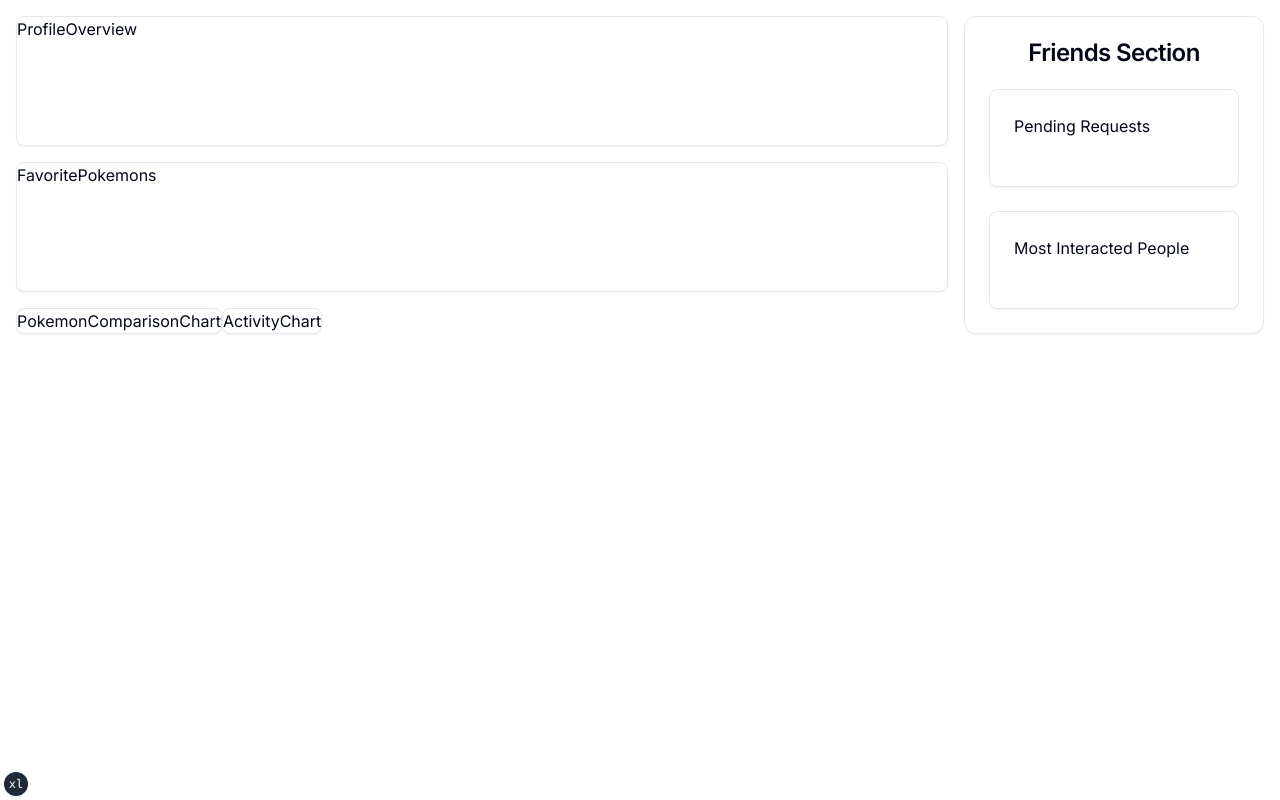
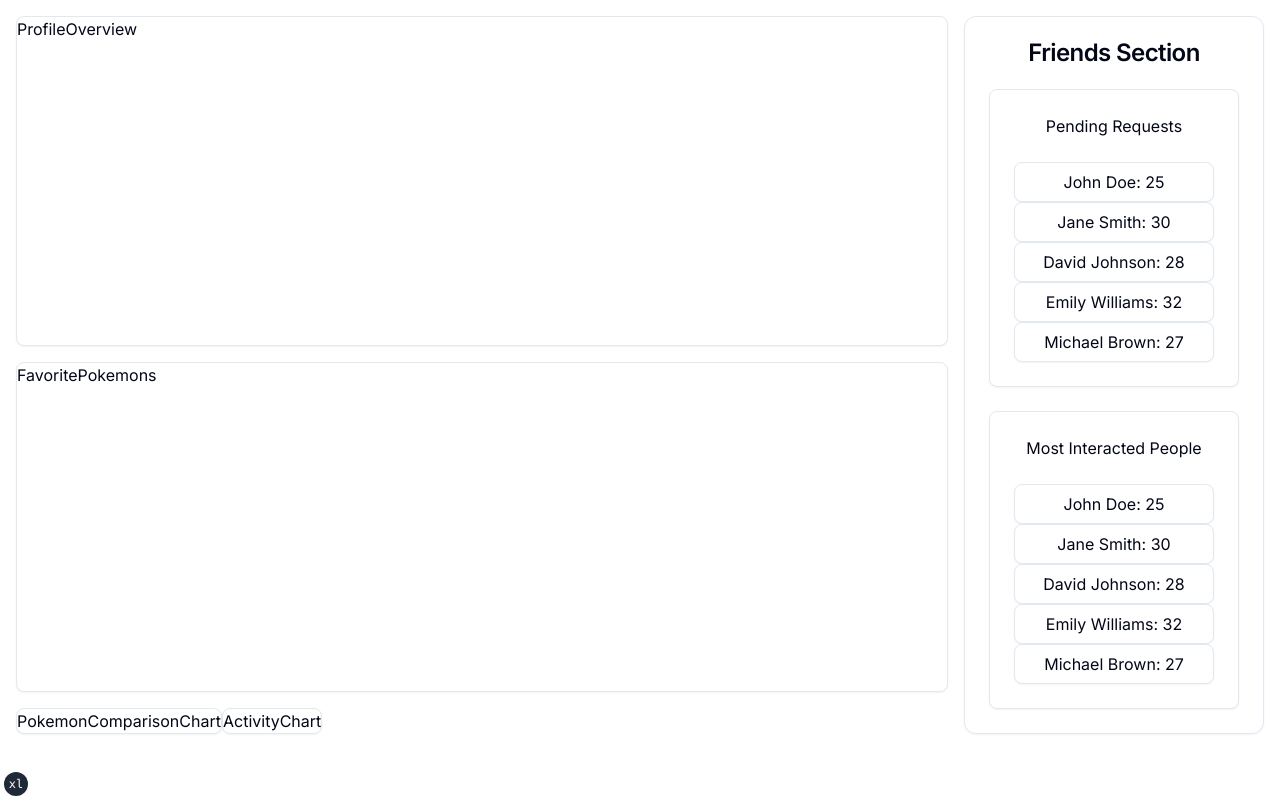
Before and after one commit to dhruvaagrawal/PokemonIndex, a Next.js app: page /users/me in a window 1280 px wide. Built offline with nearby package versions, Linux system fonts and the light colour scheme.

Commit message:
Added dummy data to the FriendsSection component

```diff
--- a/app/users/me/page.tsx
+++ b/app/users/me/page.tsx
@@ -21,8 +21,8 @@ const Me: FC<MeProps> = ({}) => {
           <div></div>
         </div>
       </div>
-      <div className="lg:col-span-1 h-full">
-        <FriendsSection />
+      <div className="lg:col-span-1 flex">
+        <FriendsSection className="flex-grow h-full" />{" "}
       </div>
     </div>
   )
--- a/components/users/FriendsSection.tsx
+++ b/components/users/FriendsSection.tsx
@@ -4,6 +4,14 @@ import { cn } from "@/lib/utils"
 import { Card, CardContent, CardHeader, CardTitle } from "@/components/ui/card"
 
 interface FriendsSectionProps extends HTMLAttributes<HTMLDivElement> {}
+
+const friends = [
+  { id: "friend-1", name: "John Doe", age: 25 },
+  { id: "friend-2", name: "Jane Smith", age: 30 },
+  { id: "friend-3", name: "David Johnson", age: 28 },
+  { id: "friend-4", name: "Emily Williams", age: 32 },
+  { id: "friend-5", name: "Michael Brown", age: 27 },
+]
 
 const FriendsSection: FC<FriendsSectionProps> = ({ className }) => {
   return (
@@ -13,18 +21,30 @@ const FriendsSection: FC<FriendsSectionProps> = ({ className }) => {
       </CardHeader>
       <CardContent>
         <Card>
-          <CardHeader>
+          <CardHeader className="text-center">
             <p>Pending Requests</p>
           </CardHeader>
-          <CardContent></CardContent>
+          <CardContent className="gap-2">
+            {friends.map(({ id, name, age }) => (
+              <Card key={id} className="h-10 flex items-center justify-center">
+                {name}: {age}
+              </Card>
+            ))}
+          </CardContent>
         </Card>
       </CardContent>
       <CardContent>
         <Card>
-          <CardHeader>
+          <CardHeader className="text-center">
             <p>Most Interacted People</p>
           </CardHeader>
-          <CardContent></CardContent>
+          <CardContent>
+            {friends.map(({ id, name, age }) => (
+              <Card key={id} className="h-10 flex items-center justify-center">
+                {name}: {age}
+              </Card>
+            ))}
+          </CardContent>
         </Card>
       </CardContent>
     </Card>
```
